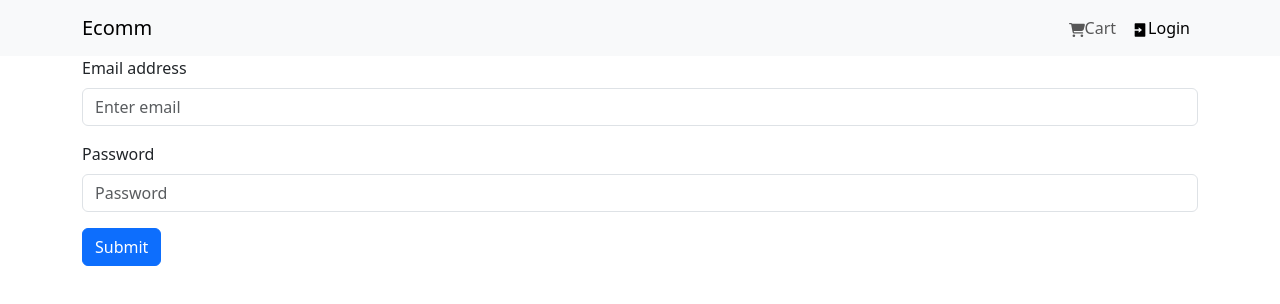
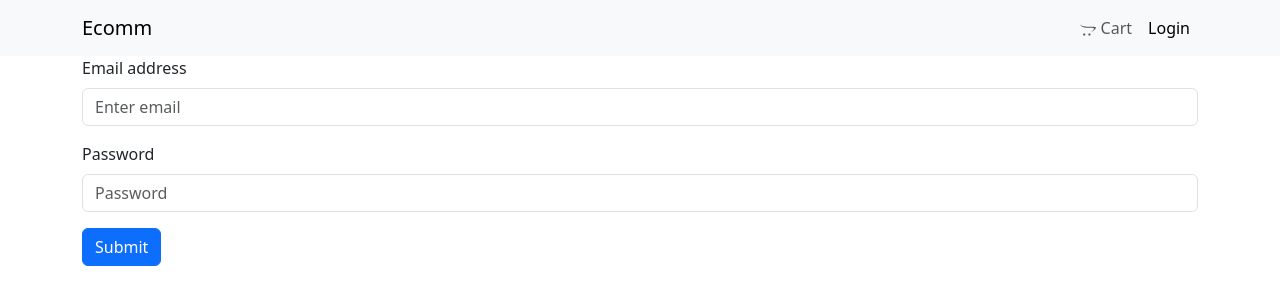
Before and after one commit to Rejin96/frontend, a React (Create React App) app: page /login in a window 1280 px wide. Shown: the top 304 px of the page. Built offline with nearby package versions, Linux system fonts and the light colour scheme.

Commit message:
updated till saturday

```diff
--- a/src/components/Header.jsx
+++ b/src/components/Header.jsx
@@ -1,25 +1,42 @@
-import Container from 'react-bootstrap/Container';
-import Nav from 'react-bootstrap/Nav';
-import Navbar from 'react-bootstrap/Navbar';
-import { FaCartShopping } from "react-icons/fa6";
-import { RiLoginBoxFill } from "react-icons/ri";
-import { NavLink } from 'react-router-dom';
+import Container from "react-bootstrap/Container";
+import Nav from "react-bootstrap/Nav";
+import Navbar from "react-bootstrap/Navbar";
+import { FaOpencart } from "react-icons/fa";
+import { NavLink } from "react-router-dom";
+import{useAuth} from "../hooks/useAuth";
+import { Button } from "react-bootstrap";
 
 
 function Header() {
+  const {user,setUser}= useAuth();
   return (
     <Navbar expand="lg" className="bg-body-tertiary">
       <Container>
         <NavLink to="/" className="nav-link">
-        <Navbar.Brand >Ecomm</Navbar.Brand>
+          <Navbar.Brand>Ecomm</Navbar.Brand>
         </NavLink>
         <Navbar.Toggle aria-controls="basic-navbar-nav" />
         <Navbar.Collapse id="basic-navbar-nav">
           <Nav className="ms-auto">
-            <NavLink to="/cart" className="nav-link"><FaCartShopping/>
-             <span style={{marginleft : "10px"}}>Cart</span></NavLink>
-            <NavLink to="/login" className="nav-link"><RiLoginBoxFill/>
-            Login</NavLink>
+            <NavLink to="/cart" className="nav-link">
+              <FaOpencart />
+              <span style={{ marginLeft: "5px" }}>Cart</span>
+            </NavLink>
+            { user ?(
+              <Button
+              onClick={()=>{
+                localStorage.removeItem("token");
+                setUser(null);
+              }}
+              >
+                LOGOUT
+              </Button>
+
+            ): (
+            <NavLink to="/login" className="nav-link">
+              Login
+            </NavLink>
+            )}
           </Nav>
         </Navbar.Collapse>
       </Container>
--- a/src/context/AuthContext.jsx
+++ b/src/context/AuthContext.jsx
@@ -1,10 +1,16 @@
-import { createContext } from "react";
+import { createContext, useEffect , useState } from "react";
 
 export const AuthContext = createContext();
 
 function AuthProvider({ children }) {
-  let data = { id: 4 };
-  return <AuthContext.Provider value={data}>{children}</AuthContext.Provider>;
+  const [user,setUser] = useState(null);
+  useEffect(() =>{
+    let token = localStorage.getItem("token");
+    if(token){
+      setUser(token);
+    }
+  },[]);
+  return <AuthContext.Provider value={{user,setUser}}>{children}</AuthContext.Provider>;
 }
 
 export default AuthProvider;
--- a/src/hooks/useLogin.jsx
+++ b/src/hooks/useLogin.jsx
@@ -1,6 +1,8 @@
 import axios from "axios";
+import { useAuth } from "../hooks/useAuth";
 
 function useLogin() {
+  const {setUser} = useAuth();
   function login(email, password) {
     let data = {
       email,
@@ -9,7 +11,10 @@ function useLogin() {
     console.log(data);
     axios
       .post("/api/user/login", data)
-      .then((resp) => console.log(resp.data))
+      .then((resp) => {
+        localStorage.setItem("token",resp.data.token);
+        setUser(resp.data.token);
+    })
       .catch((err) => alert(err.response.data.error));
   }
   return { login };
--- a/src/pages/HomePage.jsx
+++ b/src/pages/HomePage.jsx
@@ -3,11 +3,9 @@ import Product from "../components/Product";
 import {Row,Col,Container} from "react-bootstrap";
 import axios from "axios";
 import { useState,useEffect } from "react";
-import {useAuth} from '../hooks/useAuth'
+
 
 function Home(){
-    const {id} = useAuth();
-    console.log(id);
     const [data,setData] = useState([]);
     useEffect(() => {
         axios
--- a/src/pages/LoginPage.jsx
+++ b/src/pages/LoginPage.jsx
@@ -3,8 +3,11 @@ import Button from "react-bootstrap/Button";
 import Form from "react-bootstrap/Form";
 import { Container } from "react-bootstrap";
 import useLogin from "../hooks/useLogin";
+import { useAuth } from "../hooks/useAuth";
+import { Navigate } from "react-router-dom";
 
 function LoginForm() {
+  const {user} = useAuth()
   const {login} = useLogin();
 
   const handleSubmit = (e) => {
@@ -13,8 +16,11 @@ function LoginForm() {
   };
   const [email, setEmail] = useState("");
   const [password, setPassword] = useState("");
-  return (
-    <Container>
+  if(user){
+    return <Navigate to="/" />;
+  }else{
+    return(
+      <Container>
       <Form>
         <Form.Group className="mb-3" controlId="formBasicEmail">
           <Form.Label>Email address</Form.Label>
@@ -39,7 +45,8 @@ function LoginForm() {
         </Button>
       </Form>
     </Container>
-  );
+    );
+  }
 }
 
 export default LoginForm;
```
